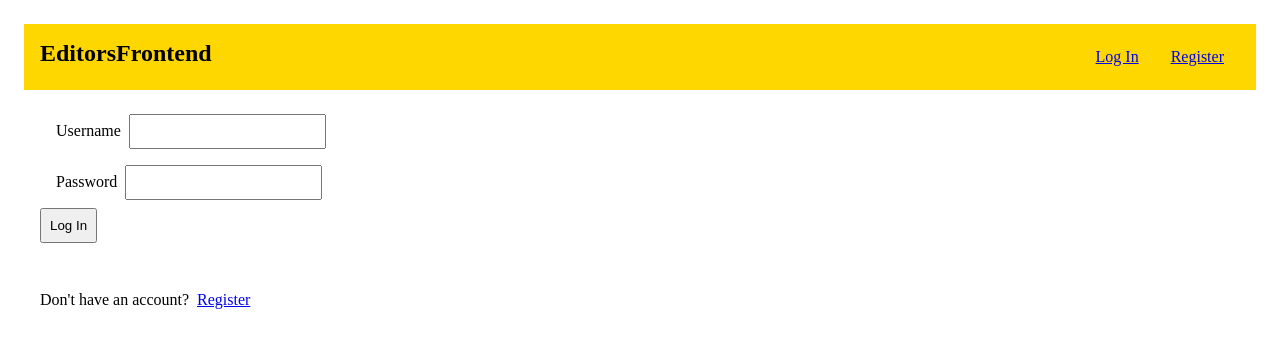
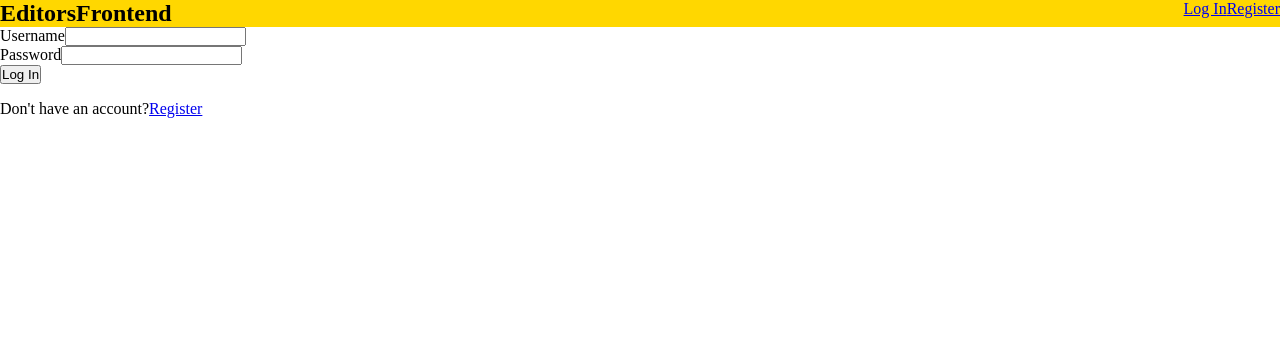
Before and after one commit to miguelruizc/odin-blog-API, a React (Vite) app in the folder editors-frontend/: page /login in a window 1280 px wide. Shown: the top 348 px of the page. Built offline with nearby package versions, Linux system fonts and the light colour scheme.

Commit message:
Tweak some styles

```diff
--- a/editors-frontend/src/index.css
+++ b/editors-frontend/src/index.css
@@ -1,6 +1,6 @@
 * {
 	margin: 0;
-	padding: 8px;
+	padding: 0;
 	box-sizing: border-box;
 }
 
--- a/editors-frontend/src/new-blog.jsx
+++ b/editors-frontend/src/new-blog.jsx
@@ -19,9 +19,6 @@ function NewBlog() {
 		const title = formData.get('title');
 		const body = formData.get('body');
 		event.target.reset();
-
-		console.log('title: ', title);
-		console.log('body: ', body);
 
 		fetch('https://blogapi.miguelruizc.xyz/blogs', {
 			method: 'POST',
```
